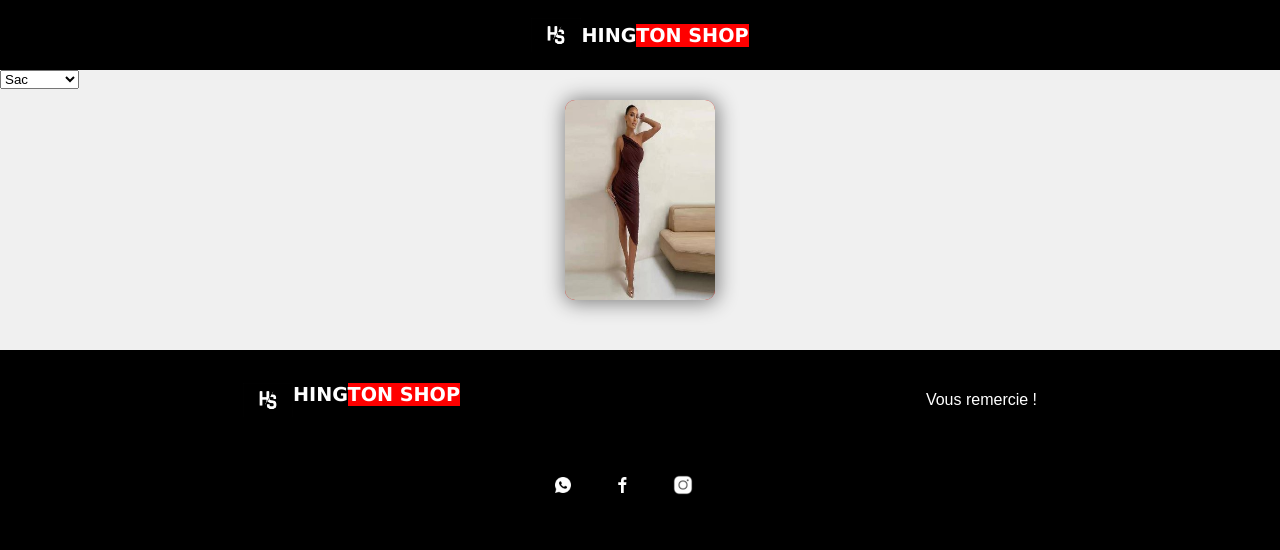
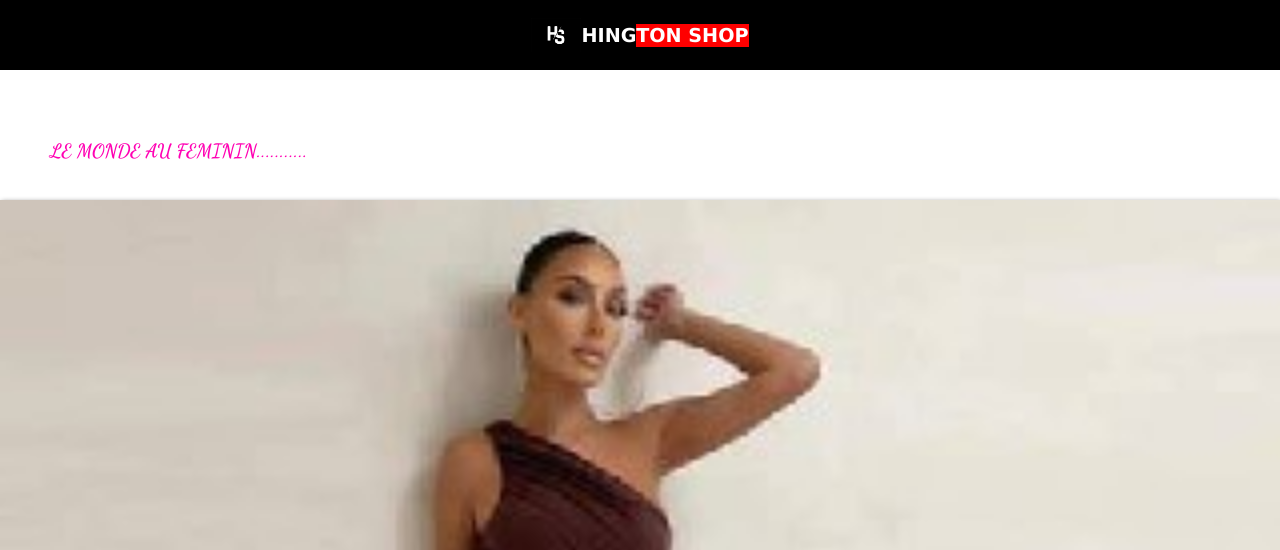
Before and after one commit to 2DYXBOSS/hington-shop, a Flask app: page /vente in a window 1280 px wide. Shown: the top 550 px of the page. Run offline with Flask 3, Linux system fonts and the light colour scheme.

Commit message:
first commit

```diff
--- a/app.py
+++ b/app.py
@@ -185,7 +185,7 @@ def objet():
         db.session.commit()
 
 
-        return redirect("/ajou")
+        return redirect("/vente")
     except :
         return render_template("/boutique.html")
 
--- a/static/CSS/vente.css
+++ b/static/CSS/vente.css
@@ -1,3 +1,16 @@
+
+
+
+
+
+
+
+
+
+
+
+
+
 *{
     box-sizing: border-box;
     margin: 0;
@@ -5,7 +18,12 @@
     font-family: 'Poppins', sans-serif;
     scroll-behavior: smooth;
 }
+.tex h1 {
+    font-family: "Dancing Script", cursive;
+    color: rgb(255, 0, 179);
+    font-size: 1.2em;
 
+}
 header{
     width: 100%;
     height: 70px;
@@ -14,8 +32,21 @@ header{
     align-items: center;
     justify-content: center;
     position: fixed;
+    gap: 10px;
 }
-
+.pes {
+    width: 70%;
+    height: 100%;
+    /* background-color: aqua; */
+    display: flex;
+    align-items: center;
+    justify-content: center;
+}
+.nav {
+    width: 15%;
+    height: 100%;
+    /* background-color: aqua; */
+}
 #logo {
     color: white;
     font-size: 1.2rem;
@@ -29,28 +60,37 @@ header{
     font-family: 'Lucida Sans', 'Lucida Sans Regular', 'Lucida Grande', 'Lucida Sans Unicode', Geneva, Verdana, sans-serif;
     text-align: center;
 }
-
+.tex {
+    height: 200px;
+    width: 100%;
+    padding-top: 100px;
+    display: flex;
+    align-items: center;
+    justify-content: start;
+    padding-left: 50px;
+    background-color: rgb(255, 255, 255);
+}
 .image {
     width: 100%;
-    padding-bottom: 50px;
-    background-color: rgb(240, 240, 240);
-    padding-top: 100px;
+    padding-bottom: 200px;
+    background-color: rgb(255, 255, 255);
+
     display: flex;
     align-items: center;
     justify-content: center;
     flex-wrap: wrap;
-    gap: 10px;
+
 
 }
-.image img {
+/* .image img {
     border-radius: 10px;
-}
+} */
 .image1 , button{
-    width: 150px;
-    height: 200px;
-    background-color: rgb(224, 20, 20);
-    box-shadow: 1px 1px 20px 2px gray;
-    border-radius: 10px;
+    width: 100%;
+
+    /* background-color: rgb(224, 20, 20); */
+    box-shadow: 1px 1px 5px 0.2px gray;
+    /* border-radius: 1px; */
     border: none;
 }
 .image2 {
@@ -58,7 +98,7 @@ header{
     height: 150px;
     background-color: white;
     box-shadow: 1px 1px 20px 2px gray;
-    border-radius: 10px;
+    /* border-radius: 10px; */
 }
 
 footer {
--- a/templates/vente.html
+++ b/templates/vente.html
@@ -9,11 +9,22 @@
     <meta name="viewport" content="width=device-width, initial-scale=1.0">
     <title>Document</title>
     <link rel="stylesheet" href="/static/CSS/vente.css">
+    <link rel="preconnect" href="https://fonts.googleapis.com">
+    <link rel="preconnect" href="https://fonts.gstatic.com" crossorigin>
+    <link href="https://fonts.googleapis.com/css2?family=Dancing+Script:wght@400..700&display=swap" rel="stylesheet">
 </head>
 <body>
     <header>
-        <img src="{{ url_for('static', filename='IMAGE/logo.jpg')}}" width="50px" alt="">
-        <h1 id="logo">HING<span id="logo1">TON SHOP</span></h1>
+        <div class="nav">
+
+        </div>
+        <div class="pes">
+            <img src="{{ url_for('static', filename='IMAGE/logo.jpg')}}" width="50px" alt="">
+            <h1 id="logo">HING<span id="logo1">TON SHOP</span></h1>
+        </div>
+        <div class="nav">
+
+        </div>
 
 
     </header>
@@ -24,7 +35,7 @@
         <option value="Vetement">Vetement</option>
         <option value="Fourniture">Livre</option>
     </select> -->
-    <div class="selcte">
+    <!-- <div class="selcte">
 
 
         <select id="selectOption" name="selectOptione">
@@ -32,8 +43,11 @@
             <option value="Vetement">Vetement</option>
             <option value="Fourniture">Livre</option>
         </select>
+    </div> -->
+    <div class="tex">
+
+        <h1 >LE MONDE AU FEMININ...........</h1>
     </div>
-
     <div class="image">
         {% for i in data %}
         <a href="/info/{{i.id}}" class="image1">
@@ -41,7 +55,9 @@
 
 
         </a>
+
         {%endfor%}
+
 
 
     </div>
```
Also changed, not shown: static/CSS/ajout.css (+35 -3 lines), templates/boutique.html (+7 -4 lines), templates/info.html (+5 -5 lines), instance/data.db, static/uploads/photo_5821078118570507948_y.jpg (deleted), static/uploads/photo_5823627379229181051_y.jpg (deleted), static/uploads/photo_5913238023569521589_y.jpg (deleted), static/uploads/photo_5913238023569521752_y.jpg (deleted), static/uploads/photo_5924887950561231201_m.jpg (added), static/uploads/photo_5927250616365727424_y.jpg (deleted), static/uploads/telechargement.jpg (deleted), static/uploads/test_6sas5a5-696x385.jpg (deleted).
